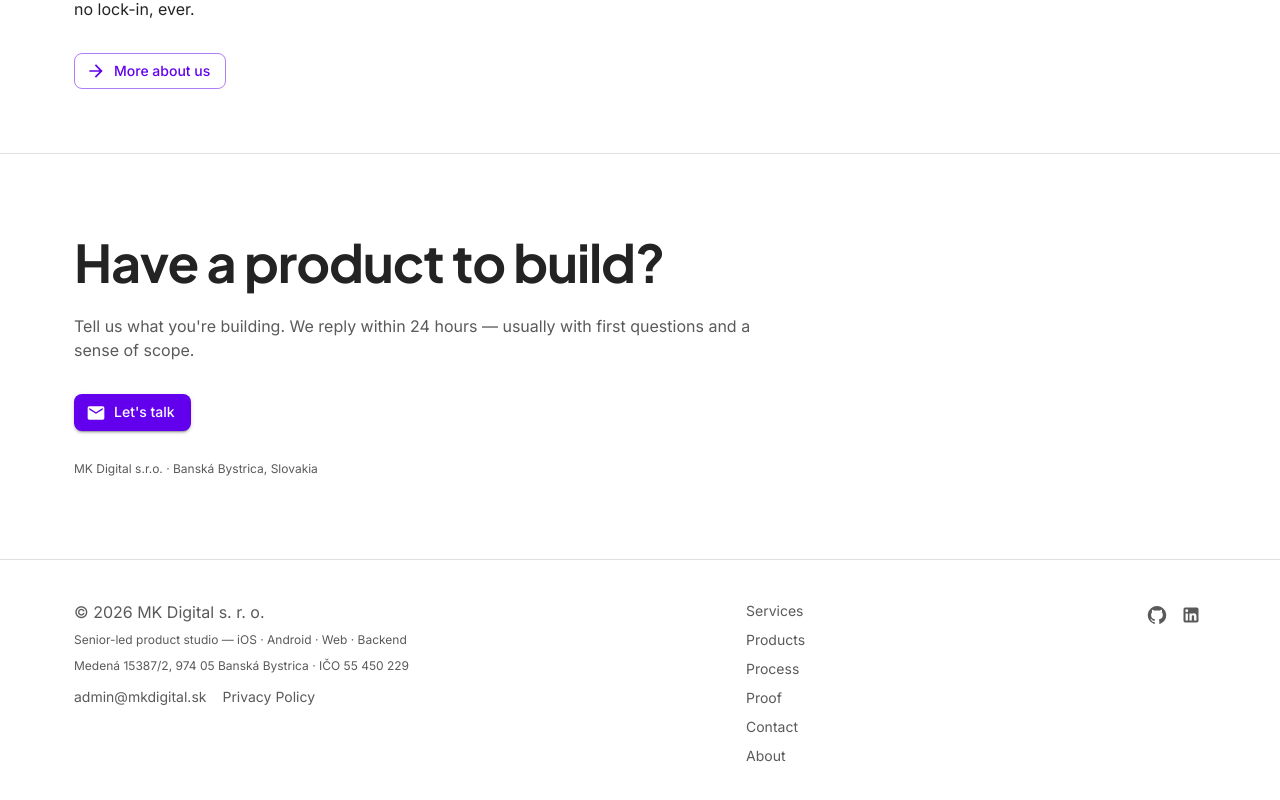
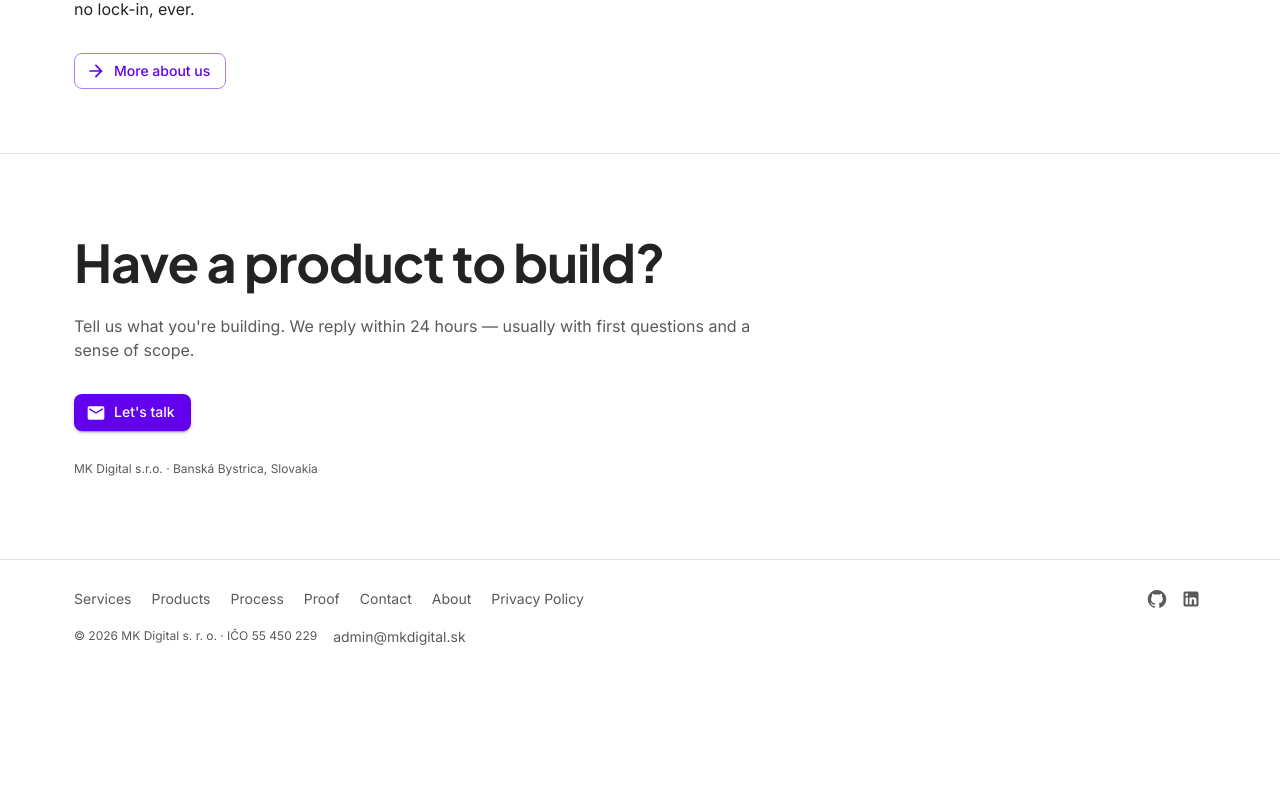
Before and after one commit to mkdigitalsk/portfolio, a Next.js app: page / in a window 1280 px wide. Shown: the part 3816-4616 px from the top of the page. After the commit the page ends 4487 px from the top, so only its background shows below. Built offline with nearby package versions, Linux system fonts and the light colour scheme; no server answers; what @mui/material-nextjs would draw is missing.

Commit message:
polish: compact two-row footer — links + social, then copyright/IČO/email; Privacy in the link row

```diff
--- a/src/shared/components/layout/Footer.tsx
+++ b/src/shared/components/layout/Footer.tsx
@@ -6,20 +6,19 @@ import IconButton from '@mui/material/IconButton'
 import { useTranslations } from 'next-intl'
 import Link from 'next/link'
 import { CONTENT_MAX } from '@/shared/layout'
-import { TextBody1Neutral60, TextCaptionNeutral60 } from '../text'
+import { TextCaptionNeutral60 } from '../text'
 import { GitHubDark, GitHubLight } from '../../theme/socialColors'
 
 const GITHUB = 'https://github.com/mkdigitalsk'
 const LINKEDIN = 'https://www.linkedin.com/in/miroslavkusnir/'
 const CONTACT_EMAIL = 'admin@mkdigital.sk'
-const ADDRESS = 'Medená 15387/2, 974 05 Banská Bystrica · IČO 55 450 229'
 
 const socials = [
   { label: 'GitHub', href: GITHUB, Icon: GitHub, brand: 'github' as const },
   { label: 'LinkedIn', href: LINKEDIN, Icon: LinkedIn, brand: '#0A66C2' as const },
 ]
 
-// Footer mini-sitemap — the same home sections as the nav, so the footer is a second path to them.
+// Footer link row — the home sections plus About and Privacy, a second path to everything.
 const FOOTER_LINKS = [
   { href: '/#services', key: 'common.services' },
   { href: '/#demos', key: 'common.demos' },
@@ -27,6 +26,7 @@ const FOOTER_LINKS = [
   { href: '/#proof', key: 'common.proof' },
   { href: '/#contact', key: 'common.contact' },
   { href: '/about', key: 'common.about' },
+  { href: '/privacy', key: 'common.privacy' },
 ]
 
 const linkSx = {
@@ -37,46 +37,25 @@ const linkSx = {
   '&:hover': { color: 'primary.main' },
 } as const
 
+// Minimal two-row footer (research: keep it to the bare essentials, 1-2 rows, don't cram):
+// row 1 = section links + socials, row 2 = copyright / company / contact / privacy.
 export function Footer() {
   const t = useTranslations()
 
   return (
     <Box component="footer" sx={{ borderTop: '1px solid', borderColor: 'divider' }}>
+      <Box sx={{ maxWidth: CONTENT_MAX, mx: 'auto', px: 3, py: 3, display: 'flex', flexDirection: 'column', gap: 1.5 }}>
         <Box
-        sx={{
-          maxWidth: CONTENT_MAX,
-          mx: 'auto',
-          px: 3,
-          py: 5,
-          display: 'flex',
-          flexWrap: 'wrap',
-          gap: 4,
-          justifyContent: 'space-between',
-        }}
+          sx={{ display: 'flex', flexWrap: 'wrap', gap: 2, alignItems: 'center', justifyContent: 'space-between' }}
         >
-        <Box sx={{ display: 'flex', flexDirection: 'column', gap: 0.75, maxWidth: 360 }}>
-          <TextBody1Neutral60>© 2026 MK Digital s. r. o.</TextBody1Neutral60>
-          <TextCaptionNeutral60>{t('common.tagline')}</TextCaptionNeutral60>
-          <TextCaptionNeutral60>{ADDRESS}</TextCaptionNeutral60>
-          <Box sx={{ display: 'flex', gap: 2, flexWrap: 'wrap', mt: 0.5 }}>
-            <Box component="a" href={`mailto:${CONTACT_EMAIL}`} sx={linkSx}>
-              {CONTACT_EMAIL}
-            </Box>
-            <Box component={Link} href="/privacy" sx={linkSx}>
-              {t('common.privacy')}
-            </Box>
-          </Box>
-        </Box>
-
-        <Box component="nav" aria-label="Footer" sx={{ display: 'flex', flexDirection: 'column', gap: 1 }}>
+          <Box component="nav" aria-label="Footer" sx={{ display: 'flex', flexWrap: 'wrap', gap: 2.5 }}>
             {FOOTER_LINKS.map((l) => (
               <Box key={l.href} component={Link} href={l.href} sx={linkSx}>
                 {t(l.key)}
               </Box>
             ))}
           </Box>
-
-        <Box sx={{ display: 'flex', gap: 0.5, alignItems: 'flex-start' }}>
+          <Box sx={{ display: 'flex', gap: 0.5 }}>
             {socials.map(({ label, href, Icon, brand }) => (
               <IconButton
                 key={label}
@@ -100,6 +79,14 @@ export function Footer() {
             ))}
           </Box>
         </Box>
+
+        <Box sx={{ display: 'flex', flexWrap: 'wrap', alignItems: 'center', columnGap: 2, rowGap: 0.5 }}>
+          <TextCaptionNeutral60>© 2026 MK Digital s. r. o. · IČO 55 450 229</TextCaptionNeutral60>
+          <Box component="a" href={`mailto:${CONTACT_EMAIL}`} sx={linkSx}>
+            {CONTACT_EMAIL}
+          </Box>
+        </Box>
+      </Box>
     </Box>
   )
 }
```
Lines whose indentation alone changed are shown as unchanged.
